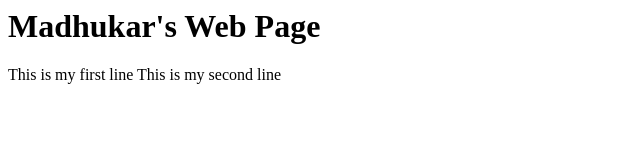
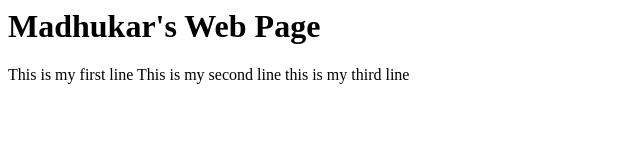
Before and after one commit to msundaragiri/flipkart_project, a plain HTML site: page index.html in a window 1280 px wide. Shown: the whole page, without its empty margins (0-640 px from the left). Drawn offline with Linux system fonts and the light colour scheme.

Commit message:
my first version

```diff
--- a/index.html
+++ b/index.html
@@ -1,3 +1,4 @@
 <h1>Madhukar's Web Page</h1>
 <body>This is my first line</body>
 <body>This is my second line<body>
+this is my third line
```
